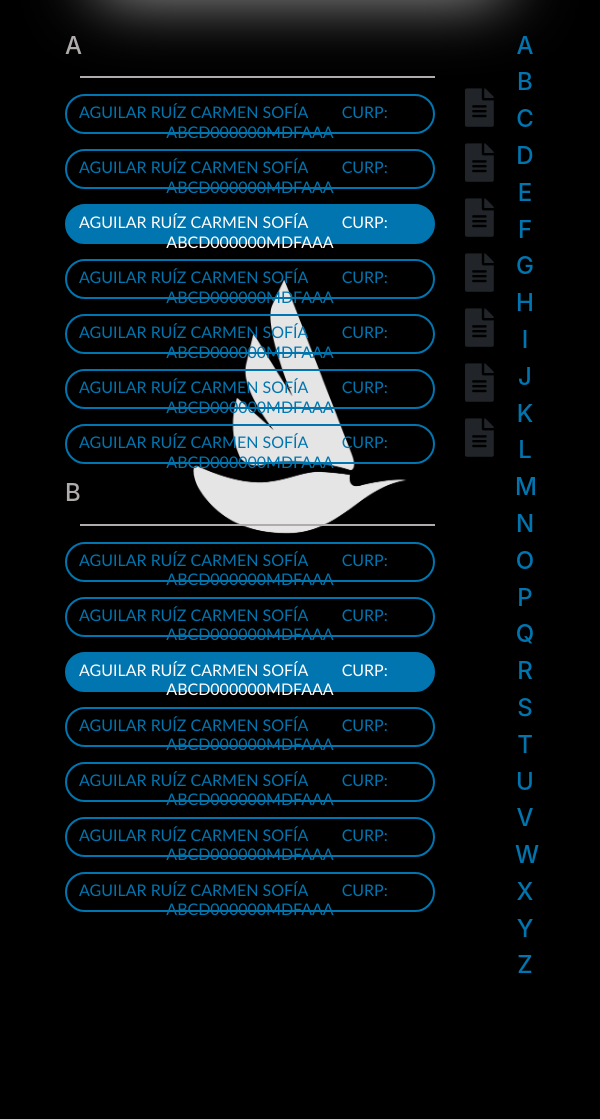
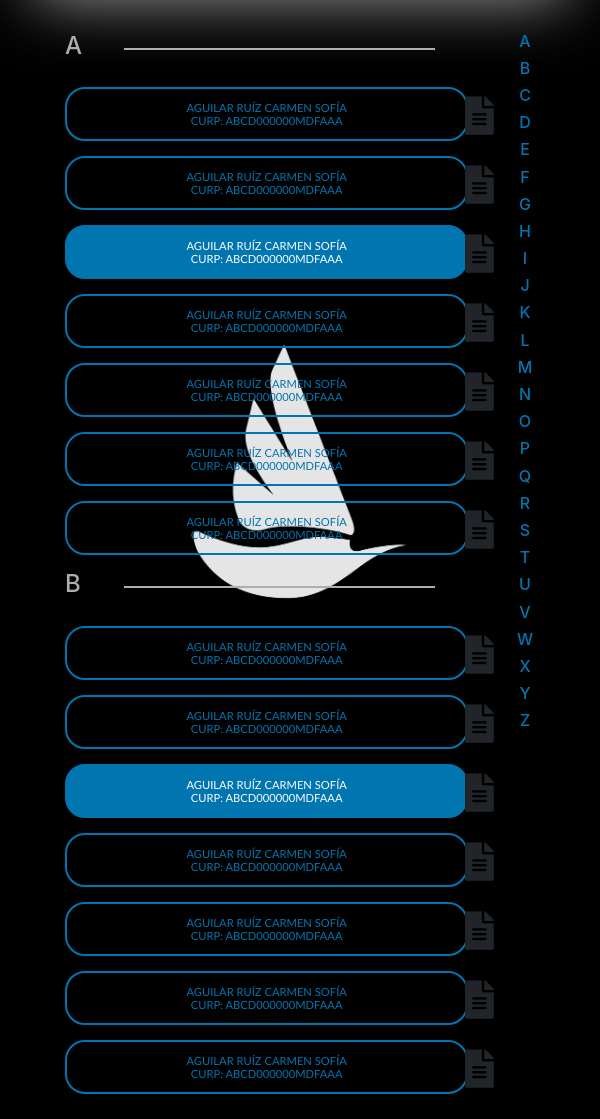
Before and after one commit to Vincetroid/LayoutPracticeHtml, a plain HTML site: page identify.html in a window 600 px wide. Shown: the part 181-1300 px from the top of the page. Before the commit the page ends 1169 px from the top, so only its background shows below. Drawn offline with Linux system fonts and the light colour scheme.

Commit message:
Pulir disenio responsivo en identify.html

```diff
--- a/css/identify.css
+++ b/css/identify.css
@@ -10,12 +10,26 @@
         #bootstrap_overrides {
             background-color: #000;
         }
+
     }
 
     /* Medium devices (landscape tablets, 768px and up) */
     @media only screen and (min-width: 768px) {
         #bootstrap_overrides {
             background-color: #0f0;
+        }
+
+        #bootstrap_overrides .custom-full-name {
+            float: initial;
+        }
+        #bootstrap_overrides .custom-btn-slim, #bootstrap_overrides .custom-btn-slim-filled{
+            height: 54px;
+        }
+        .empty-cell-before-file {
+            height: 65px;
+        }
+        .document {
+            margin-bottom: 30px;
         }
     }
 
--- a/css/main.css
+++ b/css/main.css
@@ -21,6 +21,10 @@
     }
     [class*="col-lg-4"] {
         margin-bottom: 120px;
+    }
+    [class*="col-xs-0"] {
+        flex: 0 0 0;
+        max-width: 0;
     }
 /* Fin genéricos */
 
@@ -118,6 +122,7 @@
     }
     .gray-line {
         border: 1px solid rgb(176, 172, 171);
+        background: rgb(176, 172, 171);
         float: right;
         width: 95.5%;
     }
@@ -148,14 +153,18 @@
 
     }
     .empty-cell-before-file {
-        /* background: blue; */
         height: 57px;
+        background: blue;
     }
-
     .custom-file-icon {
         font-size: 2.4rem;
     }
-
+    .empty-cell-before-file-first {
+        height: 56px;
+    }
+    .empty-cell-before-file-normal {
+        height: 56px;
+    }
     .document {
         margin-bottom: 16px;
     }
@@ -178,9 +187,9 @@
 /* Inicio media queries. fuente: https://www.w3schools.com/css/css_rwd_mediaqueries.asp*/
     /* Extra small devices (phones, 600px and down) */
     @media only screen and (max-width: 600px) {
-        /* #bootstrap_overrides {
+        #bootstrap_overrides {
             background-color: #808;
-        } */
+        }
         #bootstrap_overrides .custom-search-bar {
             width: 187px;
         }
@@ -188,7 +197,7 @@
             margin-right: -18px;
         }
         #bootstrap_overrides .custom-btn-identify, #bootstrap_overrides .custom-btn-identify-signed-in  {
-            width: 412px;
+            width: 335px;
         }
         .img-behind {
             transform: scale(1.2);
@@ -221,20 +230,74 @@
         #bootstrap_overrides .custom-teeth-open-icon{
             font-size: 6rem;
         }
+
+        /* Inicio identify */
+            #bootstrap_overrides .custom-full-name {
+                float: initial;
+            }
+            #bootstrap_overrides .custom-btn-slim, #bootstrap_overrides .custom-btn-slim-filled{
+                width: 109%;
+            }
+            .empty-cell-before-file-first {
+                height: 65px;
+            }
+            .empty-cell-before-file-normal {
+                height: 56px;
+            }
+            .document {
+                margin-bottom: 24px;
+            }
+            .gray-line {
+                width: 83.5%;
+            }
+            #bootstrap_overrides .person-basic-data > * {
+                font-size: 0.7rem;
+            }
+            .letter {
+                font-size: 1rem;
+            }
+            /* .custom-file-icon {
+                font-size: 1.4rem;
+            } */
+        /* Fin identify */
     }
 
     /* Small devices (portrait tablets and large phones, 600px and up) */
-    @media only screen and (min-width: 600px) {
-        /* #bootstrap_overrides {
+    @media only screen and (min-width: 600px) and (max-width: 767px){
+        #bootstrap_overrides {
             background-color: #000;
-        } */
+        }
+
+        /* Inicio identify */
+            #bootstrap_overrides .custom-full-name {
+                float: initial;
+            }
+            #bootstrap_overrides .custom-btn-slim, #bootstrap_overrides .custom-btn-slim-filled{
+                height: 54px;
+            }
+            #bootstrap_overrides .custom-btn-identify-signed-in, #bootstrap_overrides .custom-btn-identify  {
+                width: 538px;
+            }
+            .empty-cell-before-file-first {
+                height: 65px;
+            }
+            .empty-cell-before-file-normal {
+                height: 56px;
+            }
+            .document {
+                margin-bottom: 30px;
+            }
+            .gray-line {
+                width: 83.5%;
+            }
+        /* Fin identify */
     }
 
     /* Medium devices (landscape tablets, 768px and up) */
     @media only screen and (min-width: 768px) {
-        /* #bootstrap_overrides {
+        #bootstrap_overrides {
             background-color: #0f0;
-        } */
+        }
         .margin-bottom-row {
             margin-bottom: 0;
         }
@@ -242,15 +305,18 @@
 
     /* Large devices (laptops/desktops, 992px and up) */
     @media only screen and (min-width: 992px) {
-        /* #bootstrap_overrides {
+        #bootstrap_overrides {
             background-color: #f00;
-        } */
+        }
     }
 
     /* Extra large devices (large laptops and desktops, 1200px and up) */
     @media only screen and (min-width: 1200px) {
-        /* #bootstrap_overrides {
+        #bootstrap_overrides {
             background-color: #0ff;
-        } */
+        }
+        #bootstrap_overrides .custom-full-name {
+            float: left;
+        }
     }
 /* Fin media queries */
--- a/identify.html
+++ b/identify.html
@@ -8,7 +8,7 @@
     <script src="https://ajax.googleapis.com/ajax/libs/jquery/3.3.1/jquery.min.js"></script>
     <script src="https://maxcdn.bootstrapcdn.com/bootstrap/3.4.0/js/bootstrap.min.js"></script> -->
     <link rel="stylesheet" href="css/main.css">
-    <link rel="stylesheet" href="css/identify.css">
+    <!-- <link rel="stylesheet" href="css/identify.css"> -->
     <script src="js/jquery-3.3.1.min.js"></script>
     <script src="js/bootstrap.js"></script>
     <!-- <script src="js/home.js"></script>
@@ -38,10 +38,10 @@
     </div>
 
     <div class="row">
-        <div class="col-xs-6 col-sm-1 col-md-1 col-lg-1">
+        <div class="col-0 col-sm-1 col-md-1 col-lg-1">
             <!-- Empty -->
         </div>
-        <div class="col-xs-6 col-sm-8 col-md-8 col-lg-8 ">
+        <div class="col-8 col-sm-8 col-md-8 col-lg-8 ">
             <section class="letter-section">
                 <h4 class="gray-letter">A</h4>
                 <hr class="gray-line">
@@ -135,9 +135,8 @@
                 </span>
             </button>
         </div>
-        <div class="col-xs-6 col-sm-1 col-md-1 col-lg-1 ">
-            <section class="empty-cell-before-file">
-
+        <div class="col-2 col-sm-1 col-md-1 col-lg-1 ">
+            <section class="empty-cell-before-file-first">
             </section>
             <section class="document">
                 <center>
@@ -174,8 +173,47 @@
                     <i class="fas fa-file-alt custom-file-icon"></i>
                 </center>
             </section>
+
+            <section class="empty-cell-before-file-normal">
+            </section>
+
+            <section class="document">
+                <center>
+                    <i class="fas fa-file-alt custom-file-icon"></i>
+                </center>
+            </section>
+            <section class="document">
+                <center>
+                    <i class="fas fa-file-alt custom-file-icon"></i>
+                </center>
+            </section>
+            <section class="document">
+                <center>
+                    <i class="fas fa-file-alt custom-file-icon"></i>
+                </center>
+            </section>
+            <section class="document">
+                <center>
+                    <i class="fas fa-file-alt custom-file-icon"></i>
+                </center>
+            </section>
+            <section class="document">
+                <center>
+                    <i class="fas fa-file-alt custom-file-icon"></i>
+                </center>
+            </section>
+            <section class="document">
+                <center>
+                    <i class="fas fa-file-alt custom-file-icon"></i>
+                </center>
+            </section>
+            <section class="document">
+                <center>
+                    <i class="fas fa-file-alt custom-file-icon"></i>
+                </center>
+            </section>
         </div>
-        <div class="col-xs-6 col-sm-1 col-md-1 col-lg-1 ">
+        <div class="col-2 col-sm-1 col-md-1 col-lg-1 ">
             <section class="alphabet">
                 <center>
                     <h4 class="text-royal-blue letter" id="A">A</h4>
@@ -207,7 +245,7 @@
                 </center>
             </section>
         </div>
-        <div class="col-xs-6 col-sm-1 col-md-1s col-lg-1">
+        <div class="col-0 col-sm-1 col-md-1s col-lg-1">
             <!-- Empty -->
         </div>
     </div>
```
